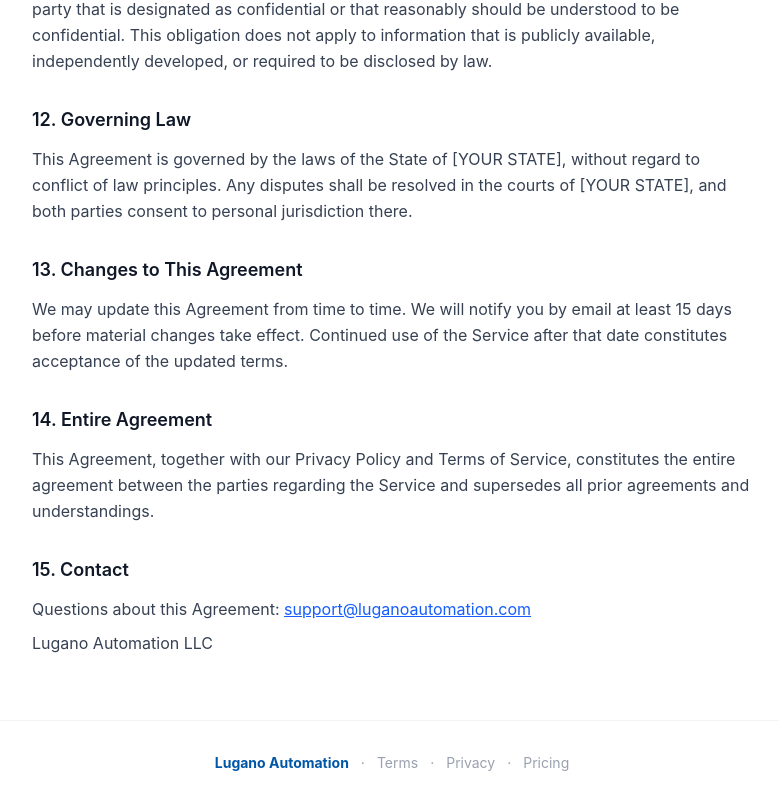
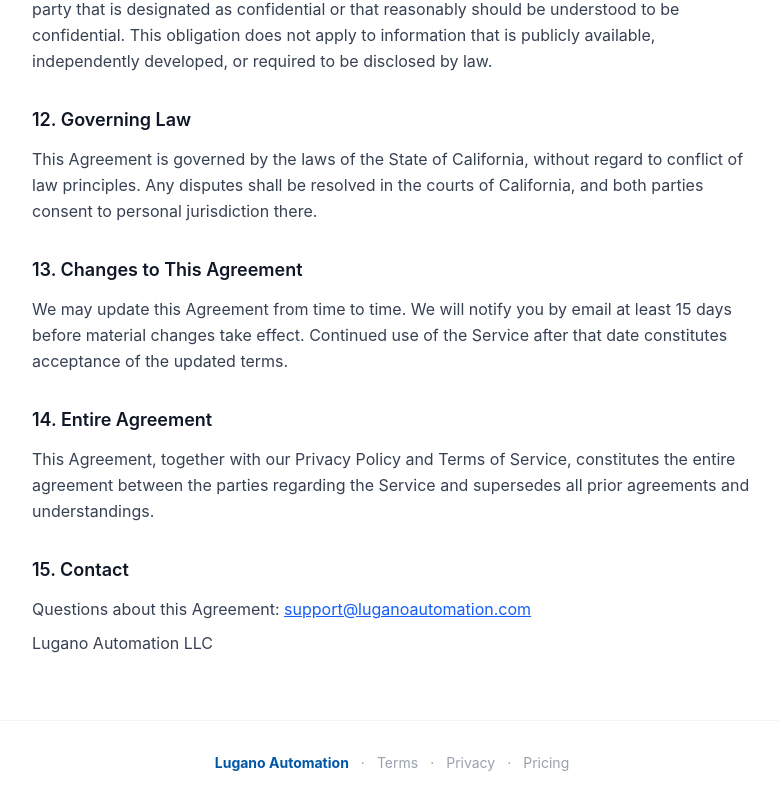
Before and after one commit to SolariAutomation/lugano-landing, a Next.js app: page /agreement in a window 1280 px wide. Shown: the part 3179-3984 px from the top of the page, without its empty margins (248-1027 px from the left). Built offline with nearby package versions, Linux system fonts and the light colour scheme.

Commit message:
Update service agreement: governing law → California

```diff
--- a/app/agreement/page.tsx
+++ b/app/agreement/page.tsx
@@ -118,7 +118,7 @@ export default function AgreementPage() {
 
           <section>
             <h2 className="text-lg font-semibold text-gray-900 mb-3">12. Governing Law</h2>
-            <p>This Agreement is governed by the laws of the State of [YOUR STATE], without regard to conflict of law principles. Any disputes shall be resolved in the courts of [YOUR STATE], and both parties consent to personal jurisdiction there.</p>
+            <p>This Agreement is governed by the laws of the State of California, without regard to conflict of law principles. Any disputes shall be resolved in the courts of California, and both parties consent to personal jurisdiction there.</p>
           </section>
 
           <section>
```
